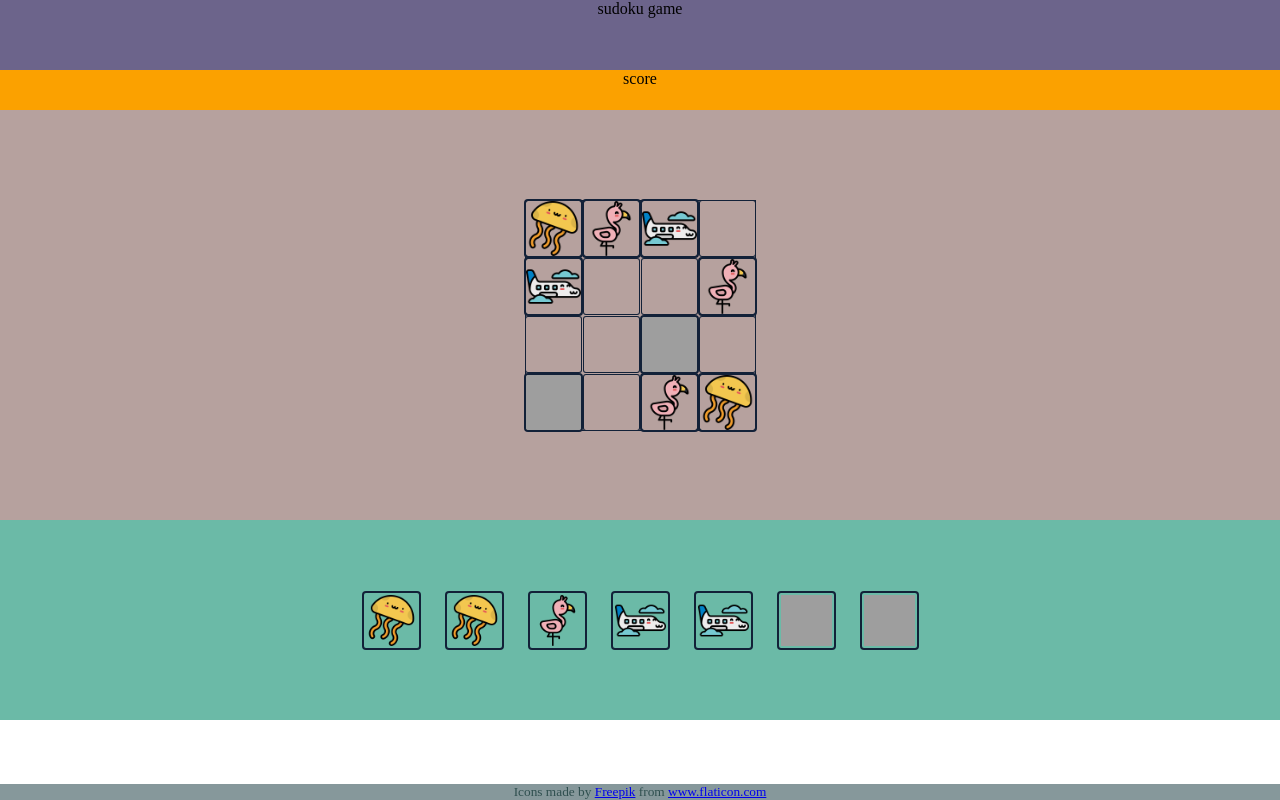
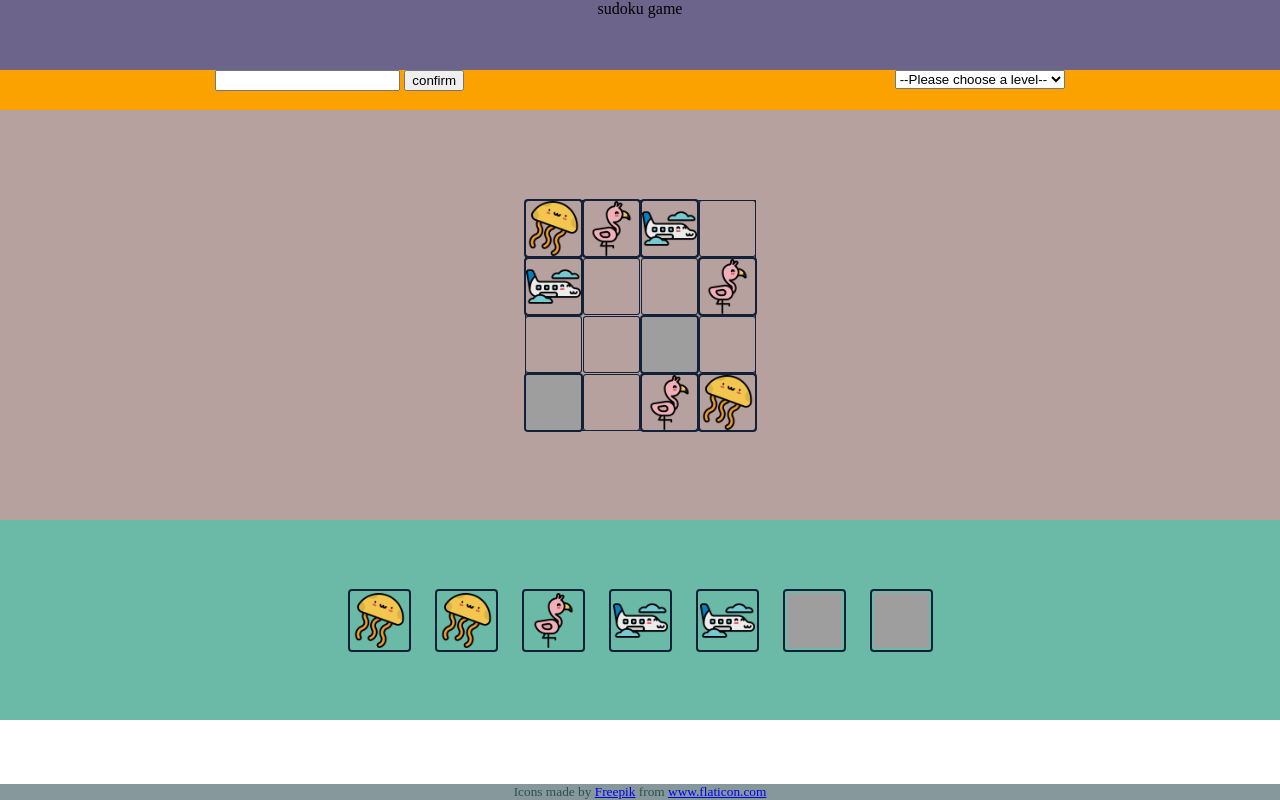
Before and after one commit to Magda7Lena/javascript-game, a Python web app: template templates/index.html in a window 1280 px wide. Run offline with Jinja, Linux system fonts and the light colour scheme; the template is opened without the code that fills it, so the values that code supplies are empty; grey boxes are pictures that could not be loaded.

Commit message:
enterUserName i diffLevel + css

```diff
--- a/game.js
+++ b/game.js
@@ -54,6 +54,36 @@
     }
 }
 
+function enterUserName(){
+
+    let parent = document.querySelector(".game-info");
+    let user = document.getElementById("userName").value;
+    let userDisplay = document.createElement('div');
+    userDisplay.setAttribute("userinput",user);
+    userDisplay.classList.add("UserName");
+    parent.appendChild(userDisplay);
+    let formUser = document.getElementById("formUser");
+    parent.removeChild(formUser);
+
+    userDisplay.innerText = `player: ${user}`;
+}
+
+function diffLevel(){
+    let parent = document.querySelector(".game-info");
+    let option = document.getElementById("difficulty").value;
+    let optionDisplay = document.createElement("div");
+    optionDisplay.setAttribute("diffLevel",option);
+    optionDisplay.classList.add("selected");
+    parent.appendChild(optionDisplay);
+    let formLevel = document.getElementById("formLevel");
+    parent.removeChild(formLevel);
+
+    optionDisplay.innerText = `difficulty level: ${option}`;
+}
+
+
+
+
 function displayCards(cards) {
     let len = cards.length;
     for (let i = 0; i < len ; i++){
@@ -86,7 +116,7 @@
 
 function initBoard() {
     displayEmptySlots(4, 4);
-    uploadGameData(gameData)
+    uploadGameData(gameData);
     displayCards(freeSymbols);
 }
 
@@ -95,4 +125,4 @@
     initBoard();
 }
 
-initGame()
+initGame();
--- a/static/main.css
+++ b/static/main.css
@@ -6,14 +6,9 @@
 
 
 
-
-* {
-   box-sizing: border-box;
+html, body {
     margin: 0;
     padding: 0;
-}
-
-body {
     display: grid;
     height: 100vh;
     width: 100%;
@@ -28,11 +23,48 @@
 }
 
 .game-info {
-    display: flex;
+    display: inline-flex;
     align-content: center;
-    justify-content: center;
+    justify-content: space-around;
     background-color: #FBA100;
 }
+
+.UserName {
+    display: flex;
+    text-align: center;
+    flex-direction: column;
+    justify-content: center;
+    font-size: 20px;
+    font-family: Monospaced, sans-serif;
+
+}
+.selected {
+    display: flex;
+    text-align: center;
+    flex-direction: column;
+    justify-content: center;
+    font-size: 20px;
+    font-family: Monospaced, sans-serif;
+}
+
+section.game-cards.div {
+    float: right;
+    display: inline-flex;
+    justify-content: flex-end !important;
+}
+
+/*section.game-cards.button {*/
+/*    float: right;*/
+/*    display: inline-flex;*/
+/*    justify-content: flex-start !important;*/
+/*}*/
+/*section.game-cards.select {*/
+/*    display: inline-flex;*/
+/*    justify-content: center;*/
+/*    width: 30px*/
+/*}*/
+
+
 
 section.game-board {
     align-items: center;
--- a/templates/index.html
+++ b/templates/index.html
@@ -10,7 +10,24 @@
 
 <section class="header">sudoku game</section>
 
-<section class="game-info">score</section>
+<section class="game-info">
+    <form id="formUser">
+        <input class="input" type="text" id="userName">
+        <button type="submit" onclick="enterUserName()">confirm</button>
+    </form>
+
+
+    <form id="formLevel">
+
+        <select class="select" id="difficulty" onchange="diffLevel()">
+            <option>--Please choose a level--</option>
+            <option>Easy</option>
+            <option>Medium</option>
+            <option>Hard</option>
+        </select>
+    </form>
+
+</section>
 
 
 <section class="game-board">
```
